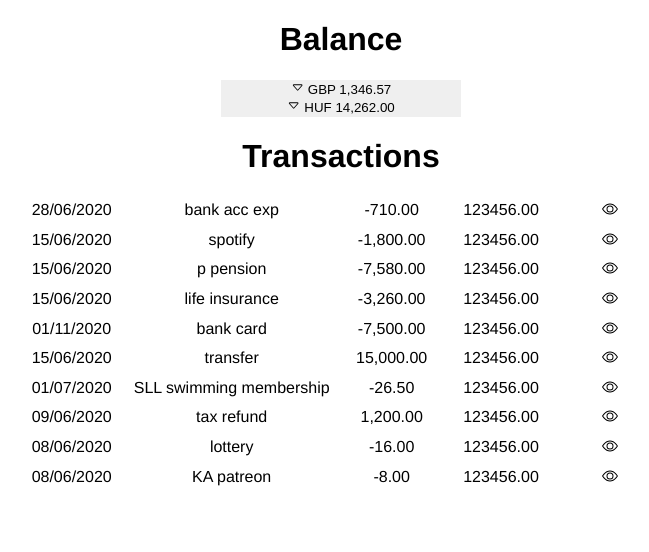
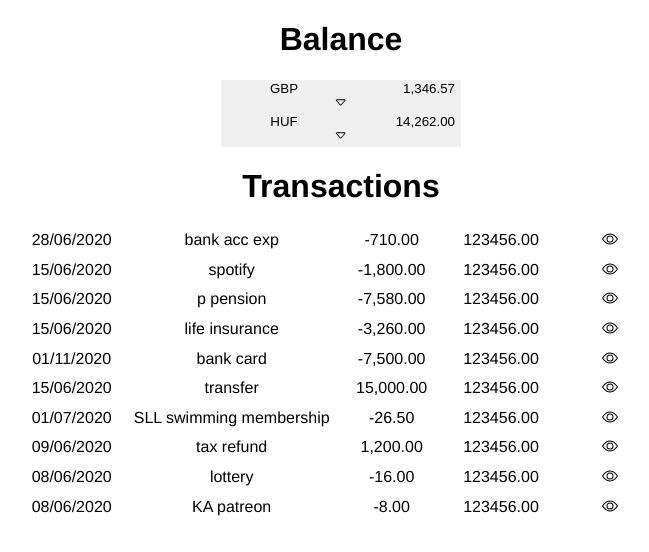
Before and after one commit to dgloriaweb/budgeter_frontend, a Vue app: page / in a window 1280 px wide. Shown: the top 552 px of the page, without its empty margins (299-948 px from the left). Built offline with nearby package versions, Linux system fonts and the light colour scheme.

Commit message:
changed currency summary format

```diff
--- a/src/components/Balance.vue
+++ b/src/components/Balance.vue
@@ -9,14 +9,21 @@
         variant="outline-primary"
         class="currency-button"
       >
+
+        <div class="grid-container-balance">
+          <div class="grid-item-balance1">
+            {{ currency.code }}
+          </div>
+          <div class="grid-item-balance2">
+            {{ currency.balance | toFloat }}
+          </div>
+        </div>
         <span class="when-opened">
           <b-icon-caret-up></b-icon-caret-up>
         </span>
         <span class="when-closed">
           <b-icon-caret-down></b-icon-caret-down>
         </span>
-
-        {{ currency.code }} {{ currency.balance | toFloat }}
       </b-button>
       <!-- grid accounts collapse/expand -->
       <div
@@ -31,11 +38,10 @@
           <div class="grid-container">
             <div class="grid-item1">{{ account.acc_nick }}</div>
             <div class="grid-item2">{{ account.acc_type }}</div>
-            <!-- <div class="grid-item3">{{ account.acc_number }}</div> -->
             <div class="grid_item_amount">
               {{ account.amount | toFloat }}
             </div>
-            <div class="grid-item9">
+            <div class="grid-item3">
               <b-icon-gear-fill
                 v-b-toggle="
                   'collapse-1-inner' + currency.id + '-' + account.id_account
@@ -48,7 +54,7 @@
               style="grid-column:1/5;"
             >
               <div class="grid_item_main_balance_check_button1">
-                <div class="grid-item3">
+                <div class="grid-item4">
                   Account number: {{ account.acc_number }}
                 </div>
 
@@ -124,7 +130,14 @@ export default {
   display: none;
 }
 
-/* grid */
+.grid-container-balance {
+  grid-template-columns: 1fr 1fr;
+  display: grid;
+}
+.grid-item-balance2 {
+  text-align: right;
+}
+/* grid accounts */
 .grid-container {
   margin: auto;
   padding: 0.3rem;
@@ -143,7 +156,7 @@ export default {
 .grid_item_amount {
   text-align: right;
 }
-.grid-item3 {
+.grid-item4 {
   padding: 0.5rem;
 }
 
```
